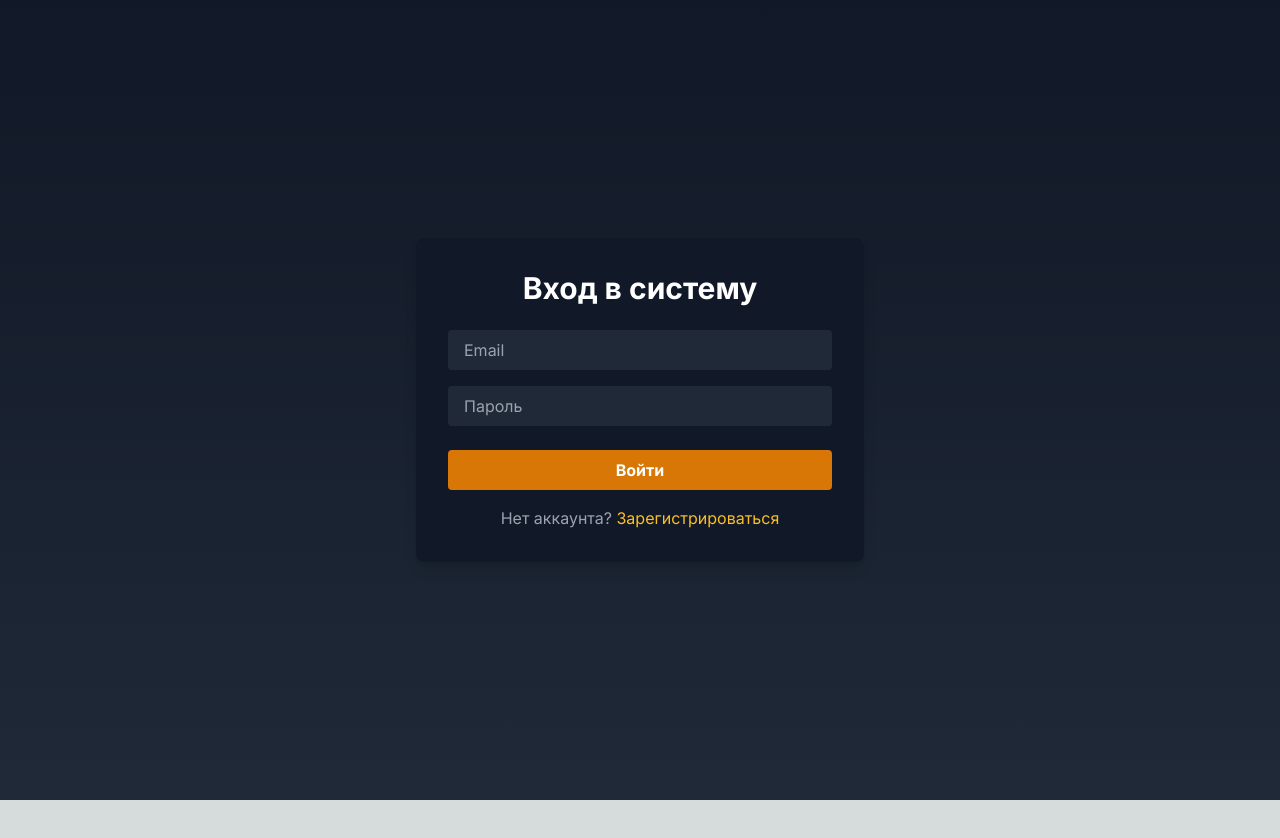
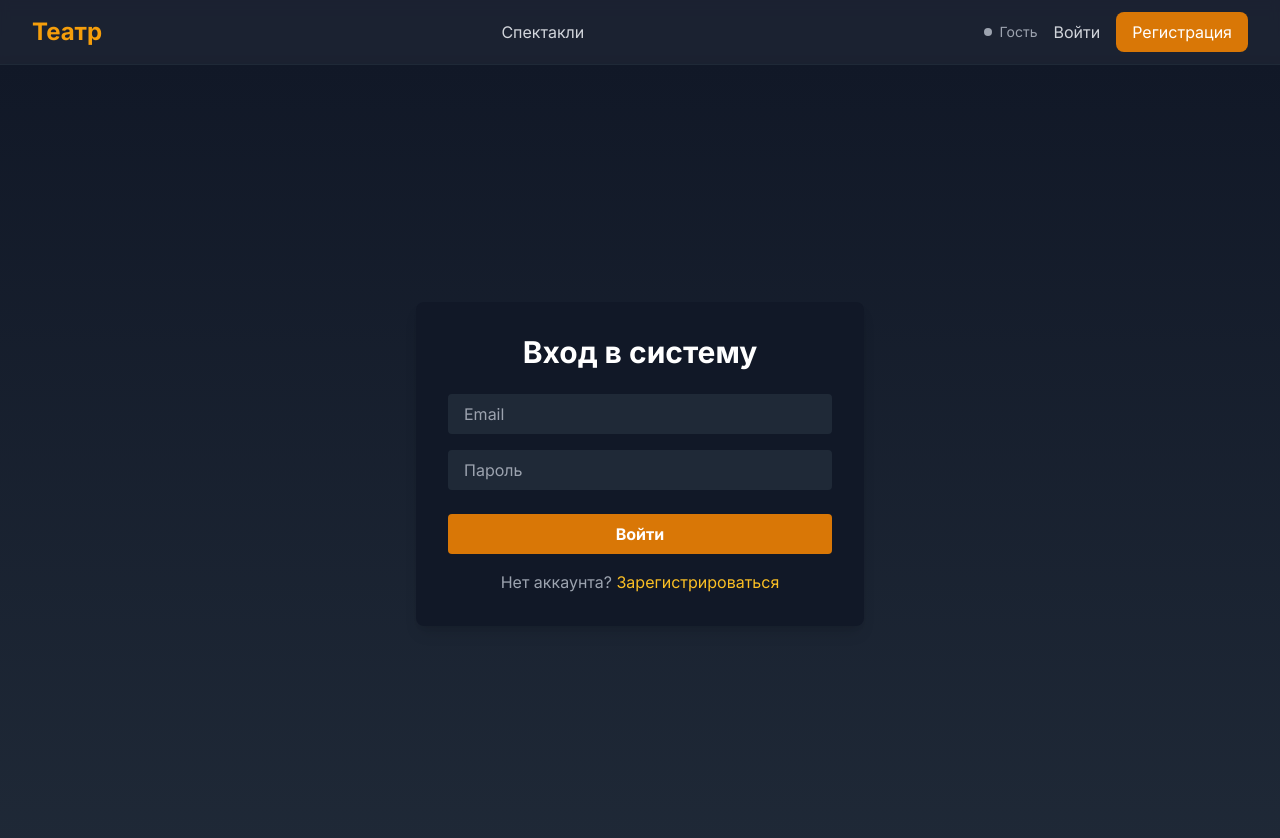
Before and after one commit to Sladenki/Theater, a Next.js app: page /login in a window 1280 px wide. Shown: the top 838 px of the page. Before the commit the page ends 800 px from the top, so only its background shows below. Built offline with nearby package versions, Linux system fonts and the light colour scheme.

Commit message:
add Header

```diff
--- a/src/app/layout.tsx
+++ b/src/app/layout.tsx
@@ -1,6 +1,7 @@
 import type { Metadata } from 'next'
 import { Inter } from 'next/font/google'
 import './globals.css'
+import Header from '@/components/Header'
 
 const inter = Inter({ subsets: ['latin'] })
 
@@ -16,7 +17,12 @@
 }) {
   return (
     <html lang="en">
-      <body className={inter.className}>{children}</body>
+      <body className={inter.className}>
+        <Header />
+        <div className="pt-16">
+          {children}
+        </div>
+      </body>
     </html>
   )
 }
--- a/src/app/page.tsx
+++ b/src/app/page.tsx
@@ -49,6 +49,17 @@
       fetchPerformances();
       // Добавляем обработчик фокуса окна
       window.addEventListener('focus', fetchPerformances);
+
+      // Обработка хеша при загрузке страницы
+      if (window.location.hash === '#performances') {
+        const performancesSection = document.getElementById('performances');
+        if (performancesSection) {
+          setTimeout(() => {
+            performancesSection.scrollIntoView({ behavior: 'smooth' });
+          }, 100);
+        }
+      }
+
       return () => {
         window.removeEventListener('focus', fetchPerformances);
       };
@@ -191,6 +202,7 @@
 
       {/* Current Productions */}
       <motion.div
+        id="performances"
         className="py-20 px-4 bg-gray-800"
         initial={{ opacity: 0, y: 50 }}
         whileInView={{ opacity: 1, y: 0 }}
--- /dev/null
+++ b/src/components/Header.tsx
@@ -0,0 +1,128 @@
+'use client';
+
+import { useState, useEffect } from 'react';
+import Link from 'next/link';
+import { usePathname, useRouter } from 'next/navigation';
+
+export default function Header() {
+  const [user, setUser] = useState<{ name: string; role: string } | null>(null);
+  const pathname = usePathname();
+  const router = useRouter();
+
+  useEffect(() => {
+    if (typeof window !== 'undefined') {
+      const userData = localStorage.getItem('user');
+      if (userData) {
+        try {
+          setUser(JSON.parse(userData));
+        } catch {
+          setUser(null);
+        }
+      }
+    }
+  }, []);
+
+  const handleLogout = () => {
+    localStorage.removeItem('user');
+    window.location.href = '/';
+  };
+
+  const scrollToPerformances = () => {
+    if (pathname === '/') {
+      const performancesSection = document.getElementById('performances');
+      if (performancesSection) {
+        performancesSection.scrollIntoView({ behavior: 'smooth' });
+      }
+    } else {
+      router.push('/#performances');
+    }
+  };
+
+  const getUserStatus = () => {
+    if (!user) return 'Гость';
+    if (user.role === 'ADMIN') return 'Администратор';
+    return 'Пользователь';
+  };
+
+  return (
+    <header className="fixed top-0 left-0 right-0 z-50 bg-gray-900/95 backdrop-blur-sm border-b border-gray-800">
+      <div className="max-w-7xl mx-auto px-4 sm:px-6 lg:px-8">
+        <div className="flex items-center justify-between h-16">
+          {/* Logo */}
+          <Link href="/" className="flex items-center">
+            <span className="text-2xl font-bold text-amber-500">Театр</span>
+          </Link>
+
+          {/* Navigation */}
+          <nav className="hidden md:flex items-center space-x-8">
+            <button
+              onClick={scrollToPerformances}
+              className="text-gray-300 hover:text-amber-500 transition-colors"
+            >
+              Спектакли
+            </button>
+            {/* <Link
+              href="/help"
+              className="text-gray-300 hover:text-amber-500 transition-colors"
+            >
+              Справка
+            </Link> */}
+            {user && (
+              <Link
+                href="/profile"
+                className="text-gray-300 hover:text-amber-500 transition-colors"
+              >
+                Профиль
+              </Link>
+            )}
+            {user?.role === 'ADMIN' && (
+              <Link
+                href="/profile"
+                className="text-gray-300 hover:text-amber-500 transition-colors"
+              >
+                Админ Панель
+              </Link>
+            )}
+          </nav>
+
+          {/* Auth Buttons and Status */}
+          <div className="flex items-center space-x-4">
+            <div className="flex items-center space-x-2">
+              <div className={`w-2 h-2 rounded-full ${
+                !user ? 'bg-gray-400' :
+                user.role === 'ADMIN' ? 'bg-green-500' : 'bg-blue-500'
+              }`} />
+              <span className="text-sm text-gray-400">{getUserStatus()}</span>
+            </div>
+            {user ? (
+              <div className="flex items-center space-x-4">
+                <span className="text-gray-300">Привет, {user.name}</span>
+                <button
+                  onClick={handleLogout}
+                  className="bg-red-600 hover:bg-red-700 text-white px-4 py-2 rounded-lg transition-colors"
+                >
+                  Выйти
+                </button>
+              </div>
+            ) : (
+              <div className="flex items-center space-x-4">
+                <Link
+                  href="/login"
+                  className="text-gray-300 hover:text-amber-500 transition-colors"
+                >
+                  Войти
+                </Link>
+                <Link
+                  href="/register"
+                  className="bg-amber-600 hover:bg-amber-700 text-white px-4 py-2 rounded-lg transition-colors"
+                >
+                  Регистрация
+                </Link>
+              </div>
+            )}
+          </div>
+        </div>
+      </div>
+    </header>
+  );
+}
```
Also changed, not shown: 1 other file (tests, documents, lock files or other folders).
